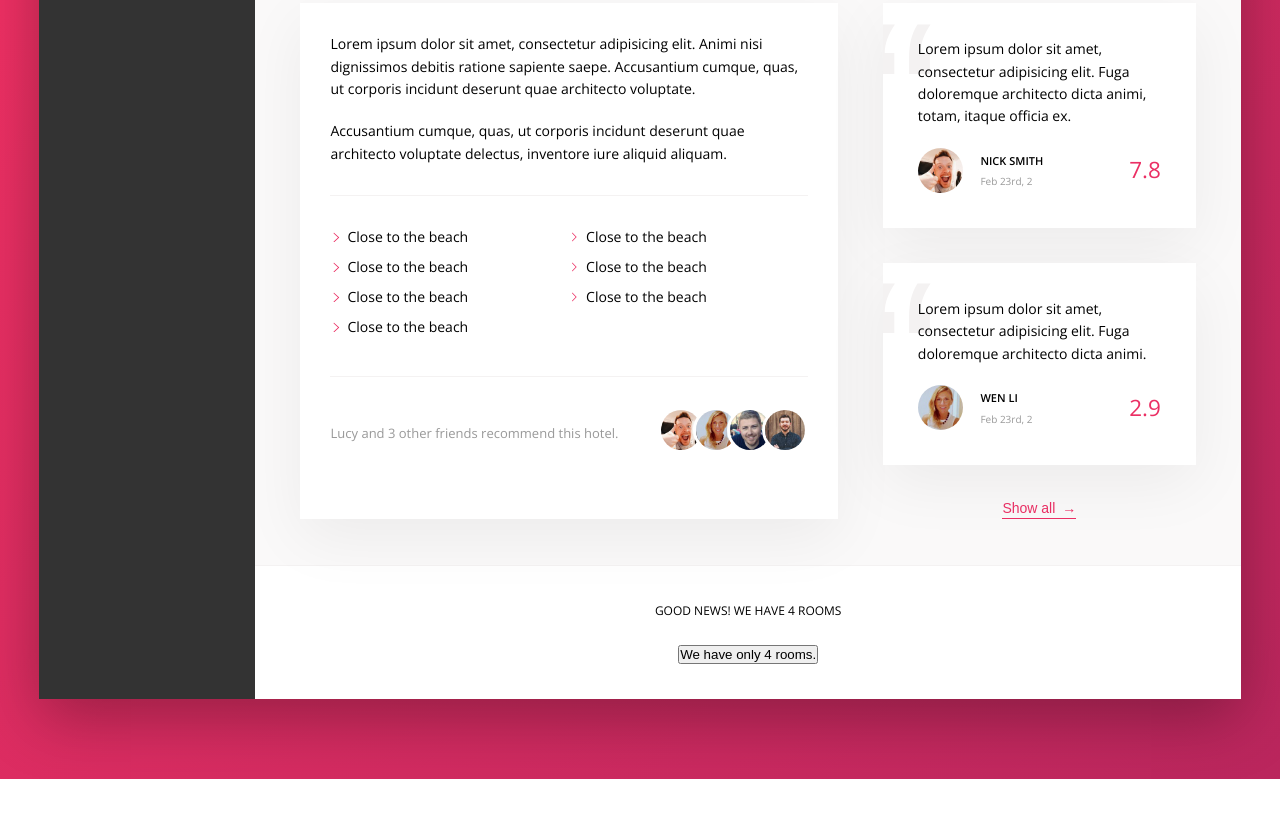
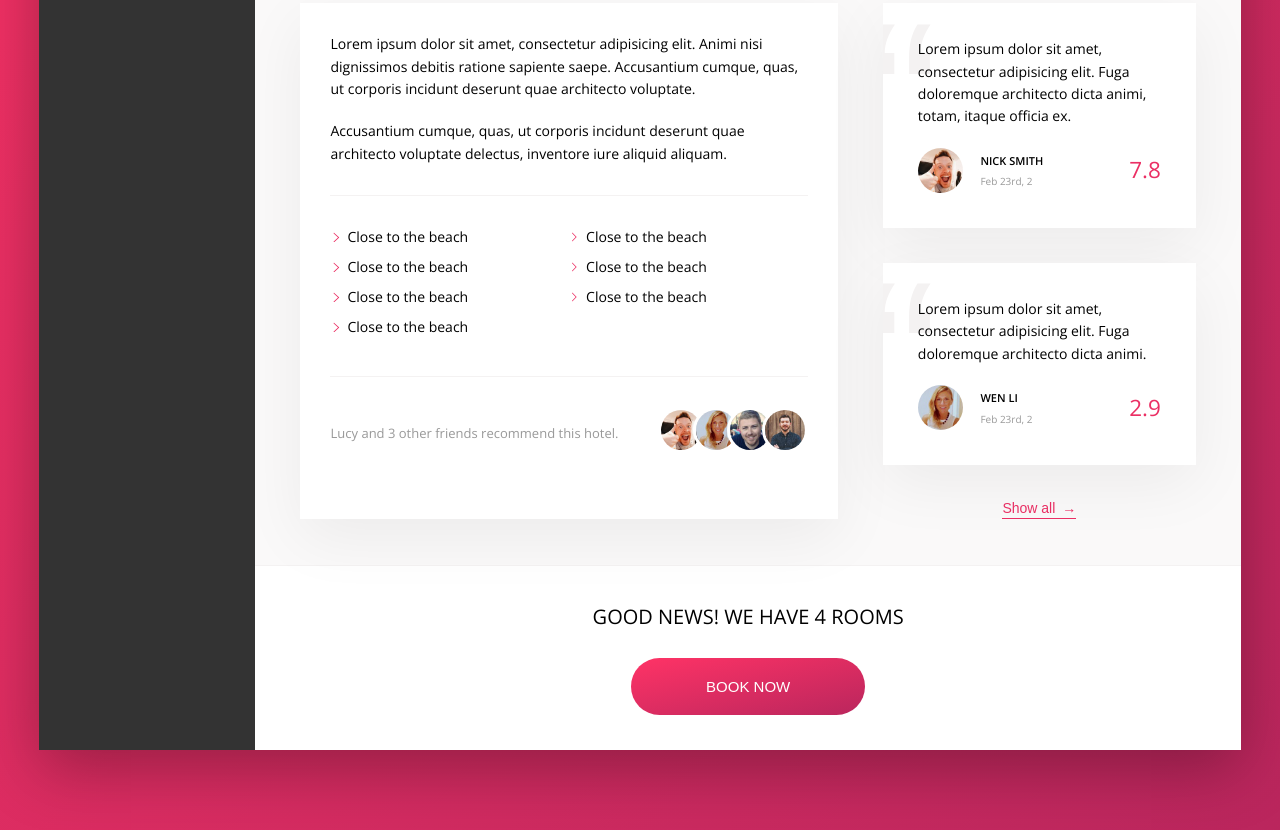
Before and after one commit to jiawen1996/Trillo, a website: page index.html in a window 1280 px wide. Shown: the part 645-1475 px from the top of the page. Before the commit the page ends 1424 px from the top, so only its background shows below. Drawn offline with nearby package versions, Linux system fonts and the light colour scheme.

Commit message:
set the invisible text outside the button

```diff
--- a/index.html
+++ b/index.html
@@ -169,7 +169,8 @@
             Good news! We have 4 rooms
           </h2>
           <button class="btn">
-            We have only 4 rooms.
+            <span class="btn_visible">Book now</span>
+            <span class="btn_invisible">Only 4 rooms left</span>
           </button>
         </div>
     </div>
--- a/sass/_components.scss
+++ b/sass/_components.scss
@@ -368,7 +368,33 @@
     &_book-now {
         text-transform: uppercase;
         font-weight: 300;
-        font-size: 1.2rem;
+        font-size: 2rem;
         margin-bottom: 2.5rem;
     }
 }
+
+.btn {
+    font-size: 1.5rem;
+    font-weight: 300;
+    text-transform: uppercase;
+    border-radius: 100px;
+    border: none;
+    background-image: linear-gradient(to right bottom, var(--color-primary-light), var(--color-primary-dark));
+    color: white;
+    position: relative;
+
+    &_visible {
+        display: inline-block;
+        padding: 2rem 7.5rem;
+    }
+
+    &_invisible {
+        display: inline-block;
+        padding: 2rem 0rem;
+        position: absolute;
+        height: 100%;
+        width: 100%;
+        left: 0;
+        top: -100%;
+    }
+}
```
Also changed, not shown: css/style.css.
